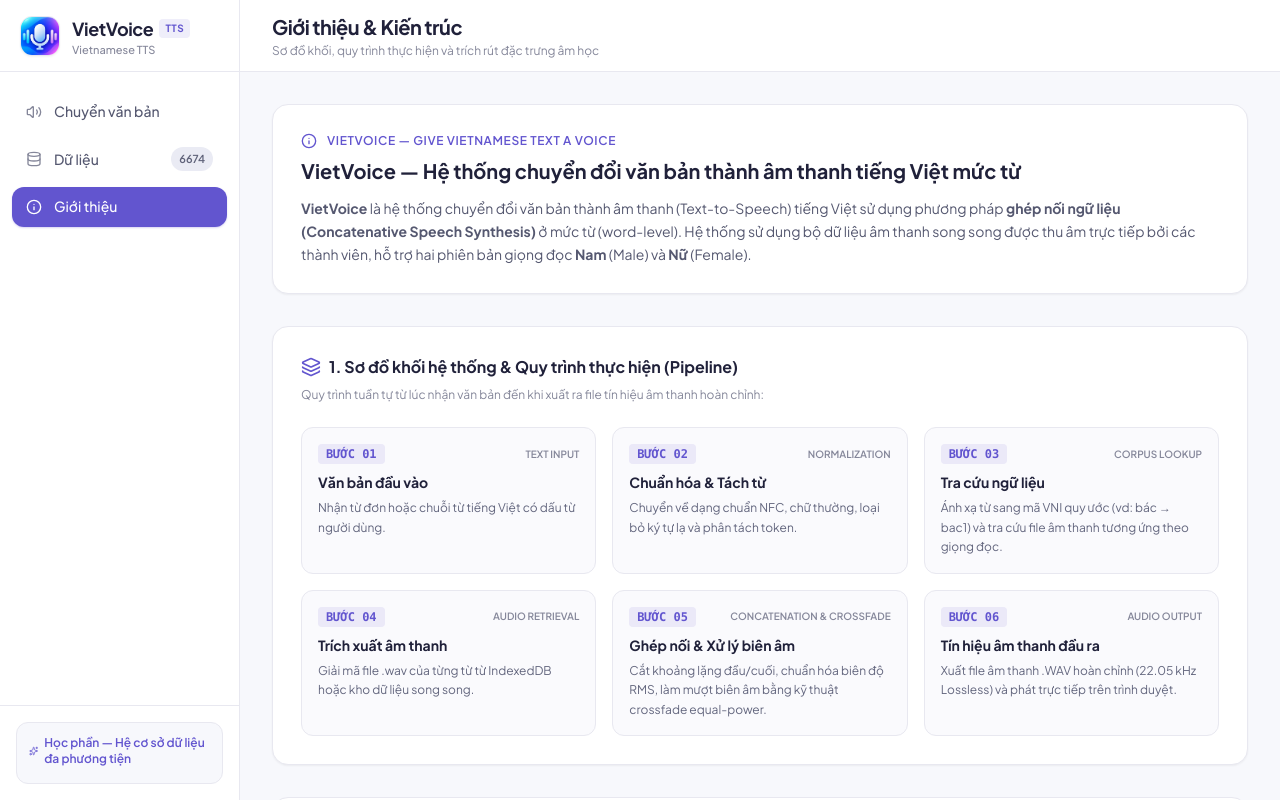
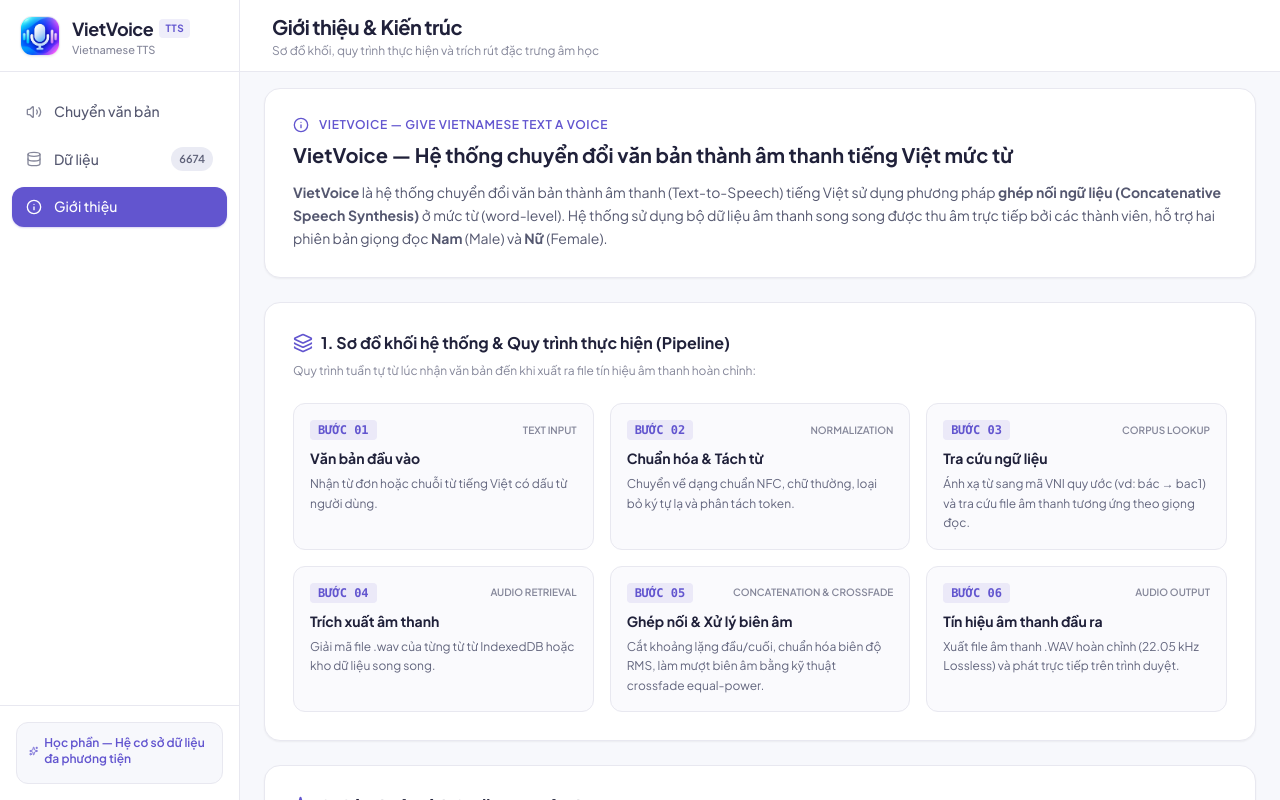
Before and after one commit to NhuYtech/VietVoice, a React (Vite) app: page / in a window 1280 px wide. Both pictures are taken after a click on the button "Giới thiệu". Shown: the top 800 px of the page. Built offline with nearby package versions, Linux system fonts and the light colour scheme; a web font is replaced by a local one.

Commit message:
style(about): expand about page body to full width matching other tabs

```diff
--- a/src/App.tsx
+++ b/src/App.tsx
@@ -357,8 +357,8 @@ export const App: React.FC = () => {
         {/* Workspace Body: Cố định cả tab Chuyển văn bản và tab Dữ liệu trong màn hình (chỉ cuộn list/bảng) */}
         {currentTab === 'about' ? (
           <main
-            className={`p-6 md:p-8 max-w-[1400px] w-full mx-auto overflow-y-auto ${
-              isPlayerOpen ? 'pb-44 md:pb-52' : 'pb-24'
+            className={`px-4 sm:px-6 pt-4 max-w-[1400px] w-full mx-auto overflow-y-auto ${
+              isPlayerOpen ? 'pb-28' : 'pb-10'
             }`}
           >
             <AboutView />
--- a/src/components/AboutView.tsx
+++ b/src/components/AboutView.tsx
@@ -77,7 +77,7 @@ export const AboutView: React.FC = () => {
   ];
 
   return (
-    <div className="space-y-8 max-w-5xl mx-auto pb-12">
+    <div className="space-y-6 w-full pb-8">
       {/* Intro Header */}
       <div className="bg-white rounded-2xl border border-[#E8E8F0] p-7 shadow-sm">
         <div className="flex items-center gap-2.5 text-[#6255CF] mb-2 font-semibold text-xs uppercase tracking-wider">
```
